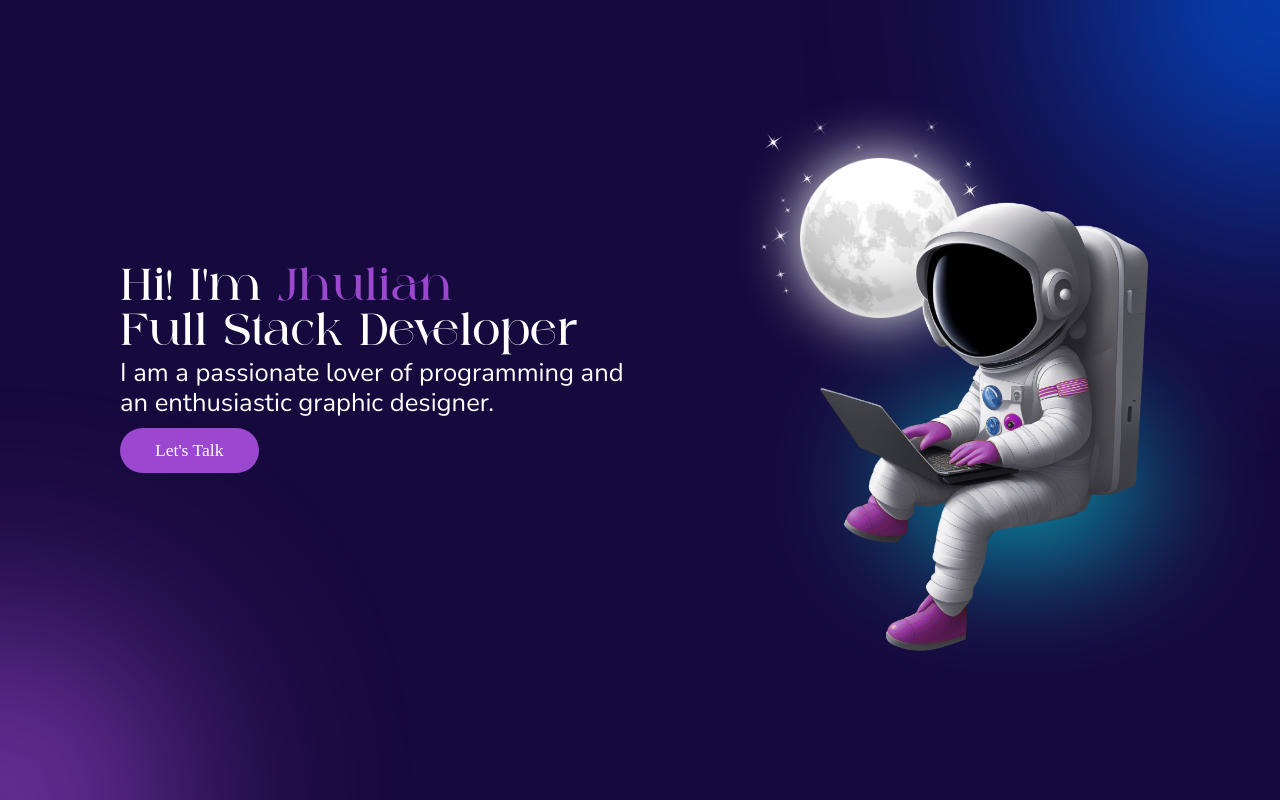
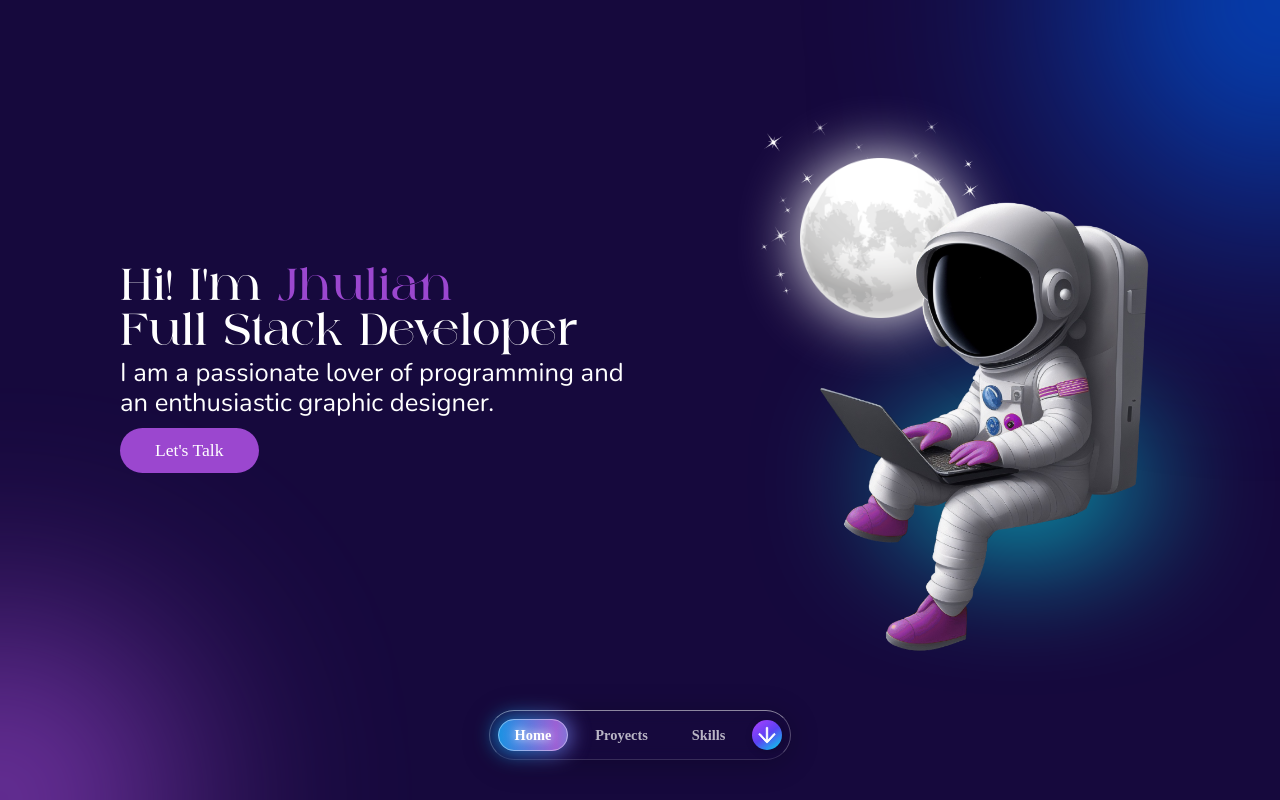
Before and after one commit to JhulianDev/Portfolio, a React (Vite) app: page / in a window 1280 px wide. Shown: the top 800 px of the page. Built offline with nearby package versions, Linux system fonts and the light colour scheme.

Commit message:
The header component is imported and useRef is used to identify the rest of the application components

```diff
--- a/src/components/App.jsx
+++ b/src/components/App.jsx
@@ -1,18 +1,32 @@
-import React from 'react';
+import React, { useRef } from 'react';
 import Home from './pages/home/Home';
 import Proyects from './pages/proyects/Proyects';
 import Skills from './pages/skills/Skills';
 import AboutMe from './pages/about/AboutMe';
 import Contact from './pages/contact/Contact';
+import Header from './general/header/Header';
 
 const App = () => {
+  const homeRef = useRef(null);
+  const proyectsRef = useRef(null);
+  const skillsRef = useRef(null);
+  const aboutMeRef = useRef(null);
+  const contactRef = useRef(null);
+
   return (
     <>
-      <Home />
-      <Proyects />
-      <Skills />
-      <AboutMe />
-      <Contact />
+      <Header
+        homeRef={homeRef}
+        proyectsRef={proyectsRef}
+        skillsRef={skillsRef}
+        aboutMeRef={aboutMeRef}
+        contactRef={contactRef}
+      />
+      <Home sectionRef={homeRef} />
+      <Proyects sectionRef={proyectsRef} />
+      <Skills sectionRef={skillsRef} />
+      <AboutMe sectionRef={aboutMeRef} />
+      <Contact sectionRef={contactRef} />
     </>
   );
 };
```
